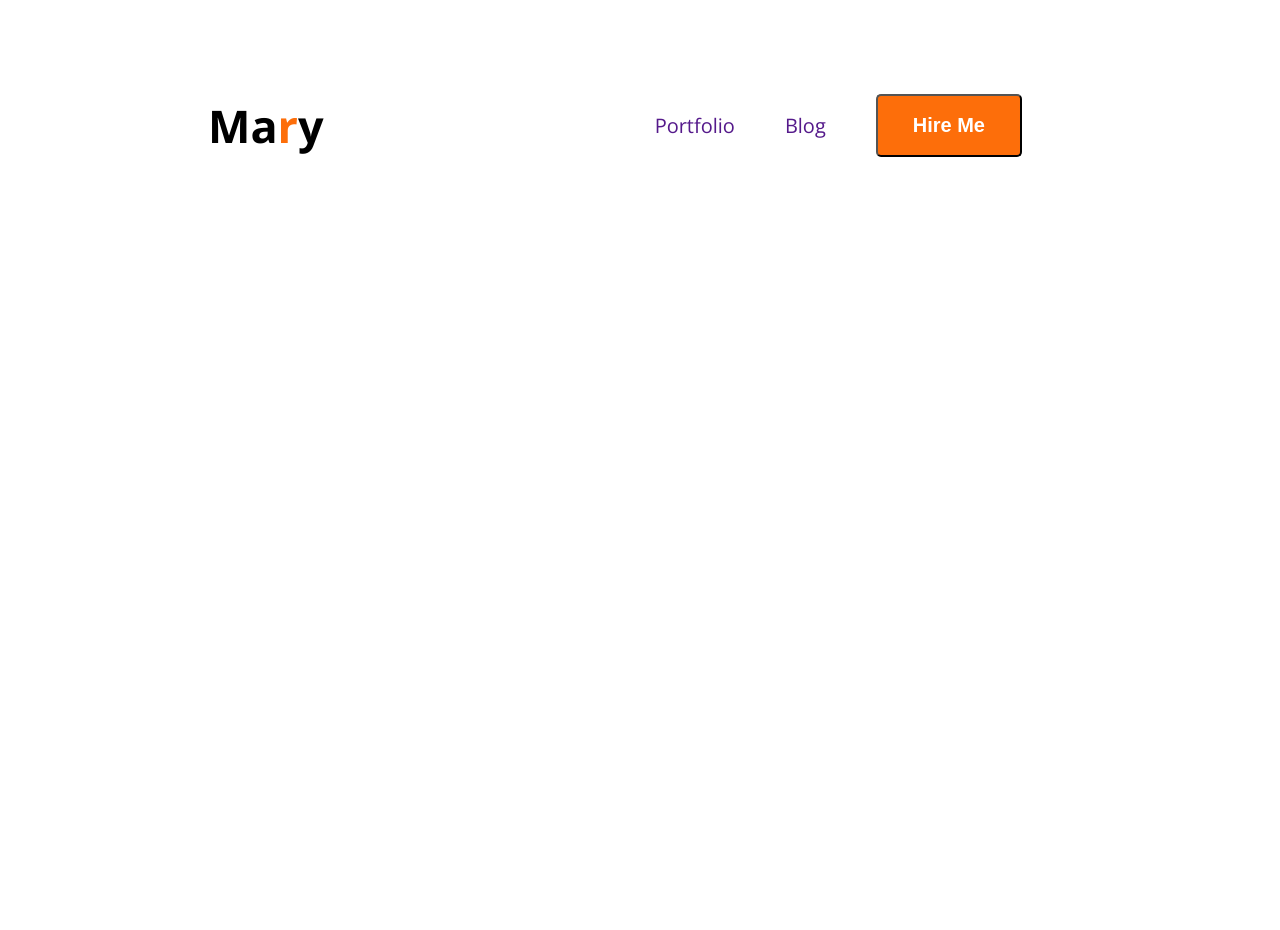
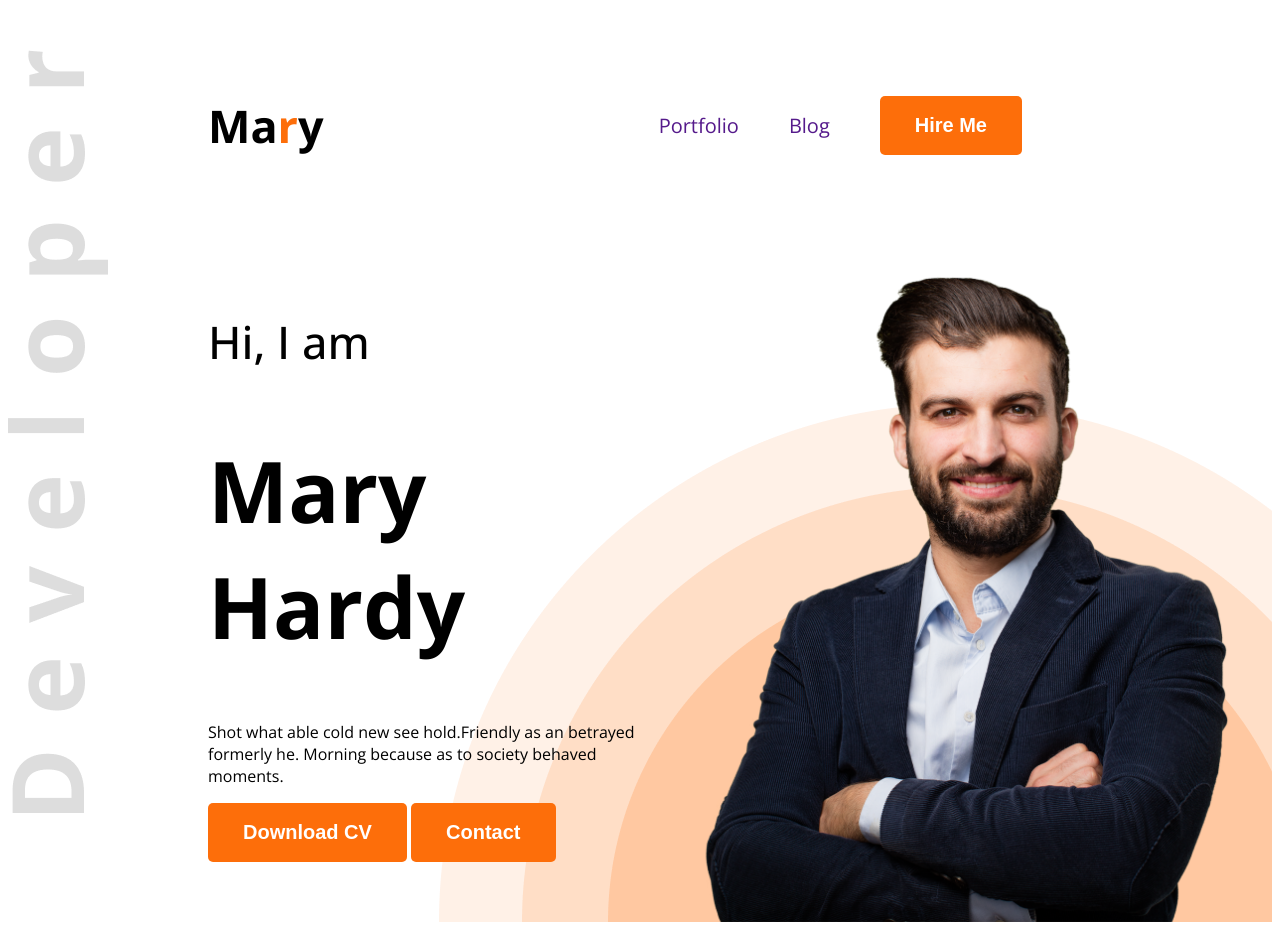
Before and after one commit to Helloworld2146/web-dev-portfolio-recap, a plain HTML site: page index.html in a window 1280 px wide. Before the commit the page ends 800 px from the top, so only its background shows below. Drawn offline with nearby package versions, Linux system fonts and the light colour scheme.

Commit message:
banner part end

```diff
--- a/index.html
+++ b/index.html
@@ -13,7 +13,7 @@
 </head>
 
 <body class="open-sans-normal">
-    <header>
+    <header class="header">
         <nav>
             <h3 class="nav-title">Ma<span class="text-primary">r</span>y</h3>
             <ul>
@@ -22,6 +22,16 @@
                 <li><a href=""><button class="btn-primary">Hire Me</button></a></li>
             </ul>
         </nav>
+        <div class="banner">
+            <div class="banner-content">
+                <h4 class="banner-greetings">Hi, I  am</h4>
+                <h1 class="banner-title">Mary Hardy</h1>
+                <p class="banner-description">Shot what able cold new see hold.Friendly as an betrayed formerly he. Morning because as to society behaved moments.</p>
+                <button class="btn-primary">Download CV</button>
+                <button class="btn-primary">Contact</button>
+            </div>
+            <img class="banner-profile-picture" src="images/hardy.png" alt="">
+        </div>
     </header>
     <main></main>
     <footer></footer>
--- a/styles/style.css
+++ b/styles/style.css
@@ -20,7 +20,14 @@
     font-size: 20px;
     background-color: #FD6E0A;
     padding: 18px 35px;
+    border: none;
     border-radius: 5px;
+}
+/* header style */
+.header{
+    background-image: url('../images/developer.png'), url('../images/header_bg.png');
+    background-repeat: no-repeat;
+    background-position: top left, bottom right;
 }
 
 /* nav styles */
@@ -47,3 +54,23 @@ nav ul{
     text-decoration: none;
     font-size: 20px;
  }
+ /* banner styles */
+ .banner{
+    display: flex;
+    justify-content: space-between;
+    margin: 0 35px 0 200px;
+ }
+ .banner-content{
+    max-width: 580px;
+ }
+ .banner-greetings{
+    font-size: 45px;
+    font-weight: 500;
+ }
+ .banner-title{
+    font-size: 85px;
+    font-weight: 700;
+ }
+ .banner-profile-picture{
+     width: 580px;
+ }
```
